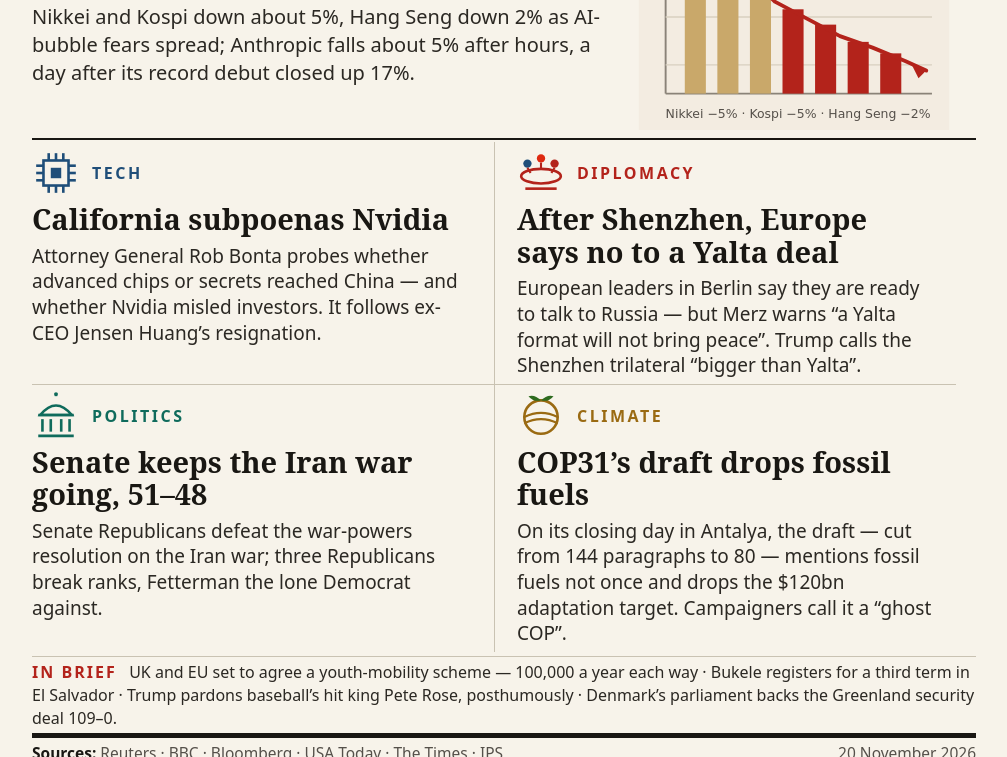
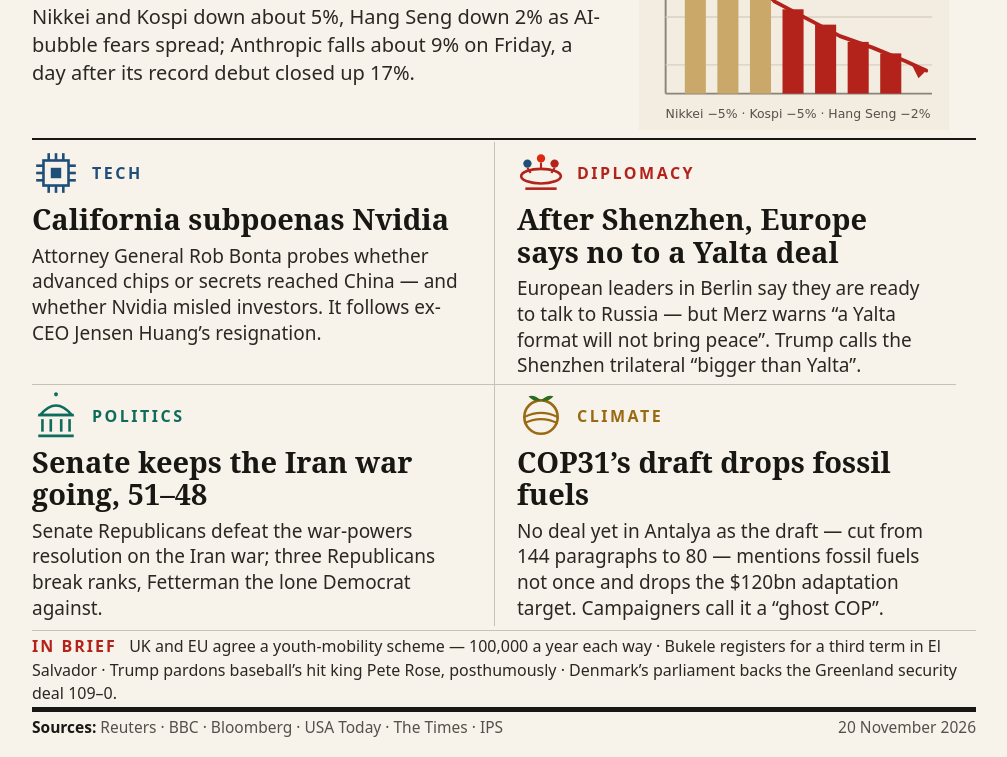
Before and after one commit to superhuhuhu/news-image-1120, a website: page build/news.html in a window 1280 px wide. Shown: the part 267-1024 px from the top of the page, without its empty margins (8-1015 px from the left). Drawn offline with Linux system fonts and the light colour scheme.

Commit message:
Refresh: ANT Friday close -9%, COP31 no deal yet, UK-EU youth scheme agreed
- Lead: Anthropic about 9% down on Friday (was about 5% after hours
  on Thursday); debut still closed up 17%
- COP31: talks ran past the Friday deadline with no deal; third
  draft due Saturday (was 'on its closing day')
- IN BRIEF: UK and EU agreed the youth-mobility scheme at the
  Friday summit (was 'set to agree')
Verified against Reuters, Al Jazeera, The Hindu, Finnhub; image
re-rendered 1024x1024, byte-identical across two runs.

```diff
--- a/build/news.html
+++ b/build/news.html
@@ -99,7 +99,7 @@
     <div class="text">
       <span class="tag">Markets &middot; Business</span>
       <h2>AI rout sinks Asia&rsquo;s stocks</h2>
-      <p>Nikkei and Kospi down about 5%, Hang Seng down 2% as AI-bubble fears spread; Anthropic falls about 5% after hours, a day after its record debut closed up 17%.</p>
+      <p>Nikkei and Kospi down about 5%, Hang Seng down 2% as AI-bubble fears spread; Anthropic falls about 9% on Friday, a day after its record debut closed up 17%.</p>
     </div>
     <div class="art">
       <svg viewBox="0 0 324 238" xmlns="http://www.w3.org/2000/svg">
@@ -203,11 +203,11 @@
         <span class="tag">Climate</span>
       </div>
       <h3>COP31&rsquo;s draft drops fossil fuels</h3>
-      <p>On its closing day in Antalya, the draft &mdash; cut from 144 paragraphs to 80 &mdash; mentions fossil fuels not once and drops the $120bn adaptation target. Campaigners call it a &ldquo;ghost COP&rdquo;.</p>
+      <p>No deal yet in Antalya as the draft &mdash; cut from 144 paragraphs to 80 &mdash; mentions fossil fuels not once and drops the $120bn adaptation target. Campaigners call it a &ldquo;ghost COP&rdquo;.</p>
     </div>
   </div>
 
-  <div class="brief"><b>IN BRIEF</b> &nbsp; UK and EU set to agree a youth-mobility scheme &mdash; 100,000 a year each way &middot; Bukele registers for a third term in El Salvador &middot; Trump pardons baseball&rsquo;s hit king Pete Rose, posthumously &middot; Denmark&rsquo;s parliament backs the Greenland security deal 109&ndash;0.</div>
+  <div class="brief"><b>IN BRIEF</b> &nbsp; UK and EU agree a youth-mobility scheme &mdash; 100,000 a year each way &middot; Bukele registers for a third term in El Salvador &middot; Trump pardons baseball&rsquo;s hit king Pete Rose, posthumously &middot; Denmark&rsquo;s parliament backs the Greenland security deal 109&ndash;0.</div>
 
   <div class="footer">
     <span><b>Sources:</b> Reuters &middot; BBC &middot; Bloomberg &middot; USA Today &middot; The Times &middot; IPS</span>
```
Also changed, not shown: entry.png.
